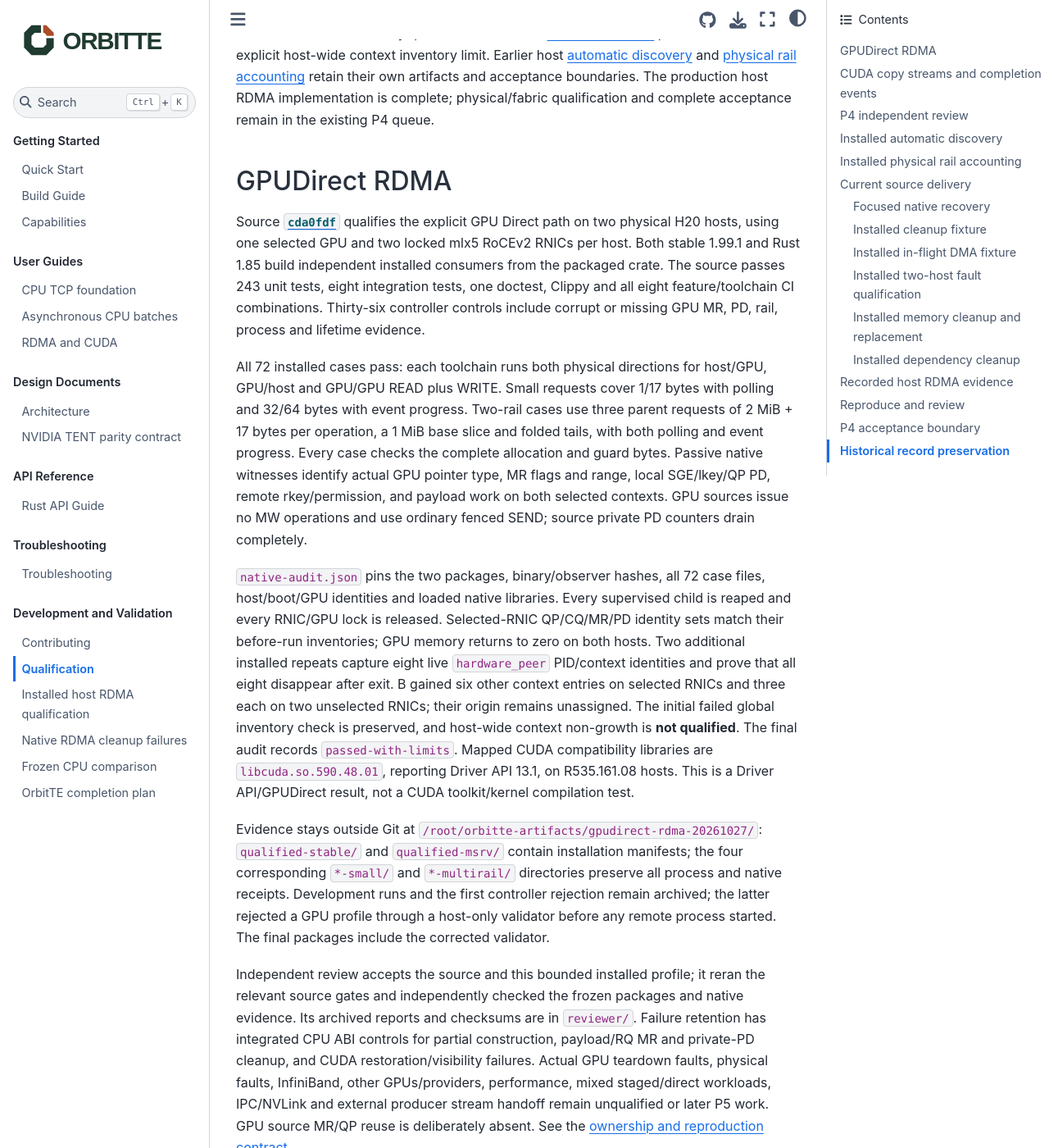
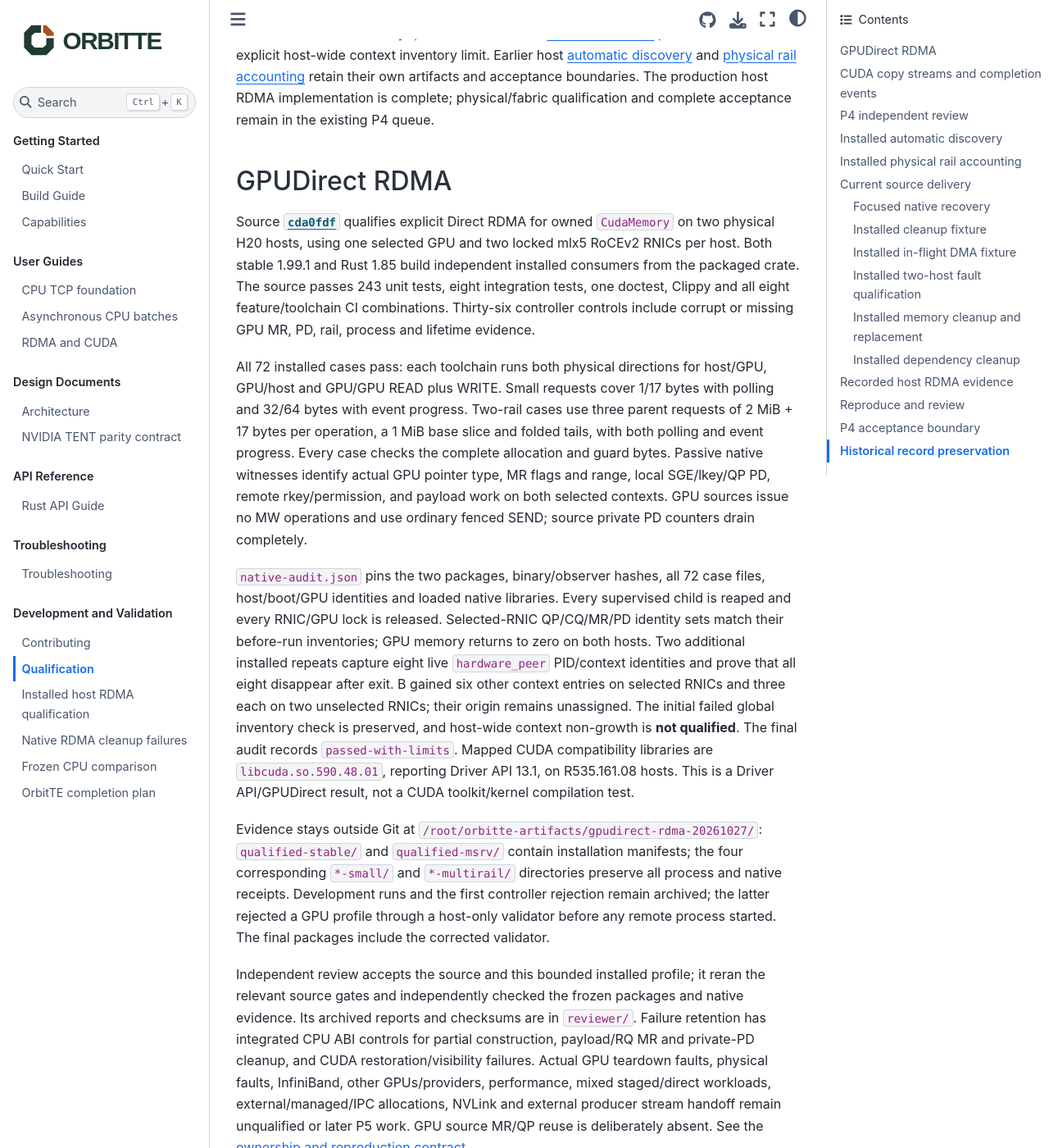
Before and after one commit to OrbitInfra/OrbitTE, a Sphinx documentation site: the page built from docs/qualification.md, in a window 1280 px wide and 1400 px high, scrolled down 547 px. Shown: the whole window at 82% size. Built offline with Sphinx 7.4.7 and the Sphinx Book theme 1.1.4, drawn with Linux system fonts in a browser that asks for light colours.

Commit message:
docs(rdma): specify owned GPU allocation qualification scope

```diff
--- a/docs/qualification.md
+++ b/docs/qualification.md
@@ -26,7 +26,8 @@ qualification and complete acceptance remain in the existing P4 queue.
 ## GPUDirect RDMA
 
 Source [`cda0fdf`](https://github.com/OrbitInfra/OrbitTE/commit/cda0fdf16aec7b128e21c60fa860c340c164cf03)
-qualifies the explicit GPU Direct path on two physical H20 hosts, using one
+qualifies explicit Direct RDMA for owned `CudaMemory` on two physical H20 hosts,
+using one
 selected GPU and two locked mlx5 RoCEv2 RNICs per host. Both stable 1.99.1 and
 Rust 1.85 build independent installed consumers from the packaged crate. The
 source passes 243 unit tests, eight integration tests, one doctest, Clippy and
@@ -73,7 +74,8 @@ Failure retention has integrated CPU ABI controls for partial construction,
 payload/RQ MR and private-PD cleanup, and CUDA restoration/visibility failures.
 Actual GPU teardown
 faults, physical faults, InfiniBand, other GPUs/providers, performance, mixed
-staged/direct workloads, IPC/NVLink and external producer stream handoff remain
+staged/direct workloads, external/managed/IPC allocations, NVLink and external
+producer stream handoff remain
 unqualified or later P5 work. GPU source MR/QP reuse is deliberately absent.
 See the [ownership and reproduction contract](rdma-cuda.md#gpudirect-rdma-ownership).
 
```
